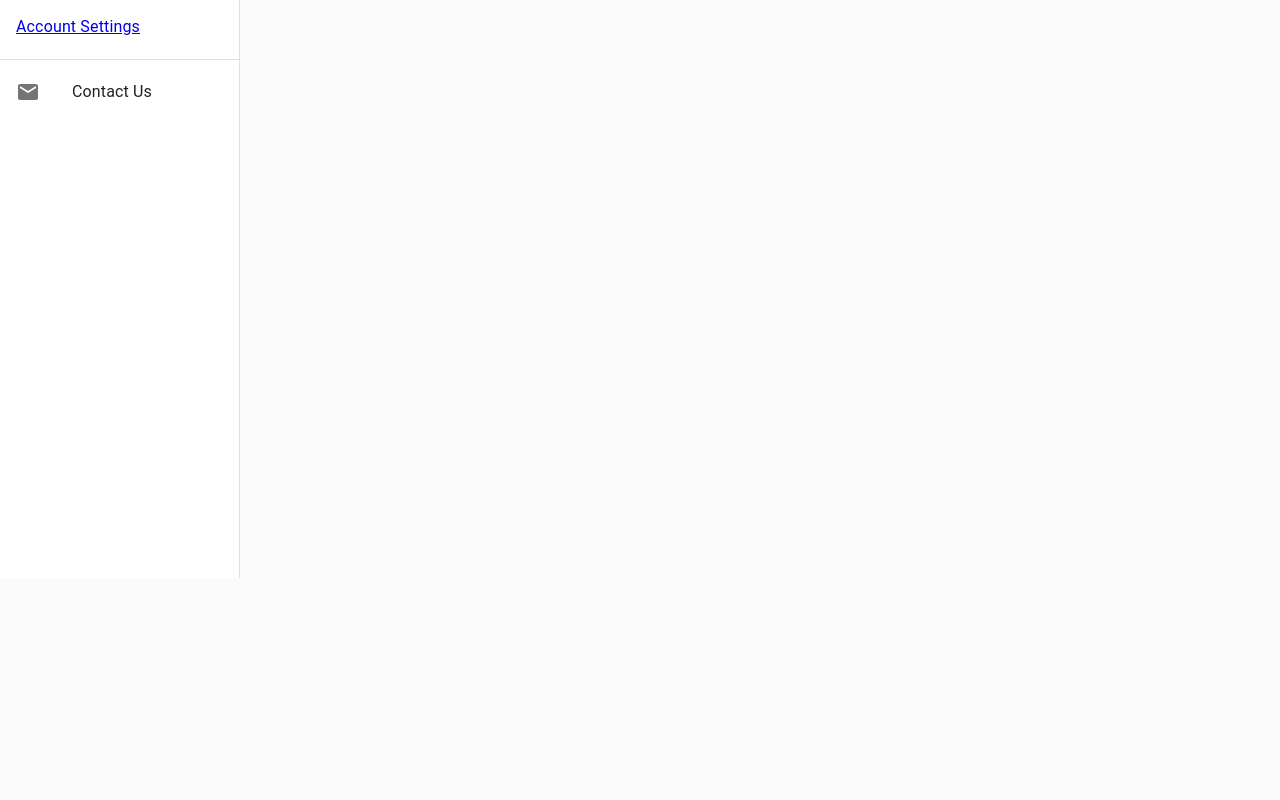
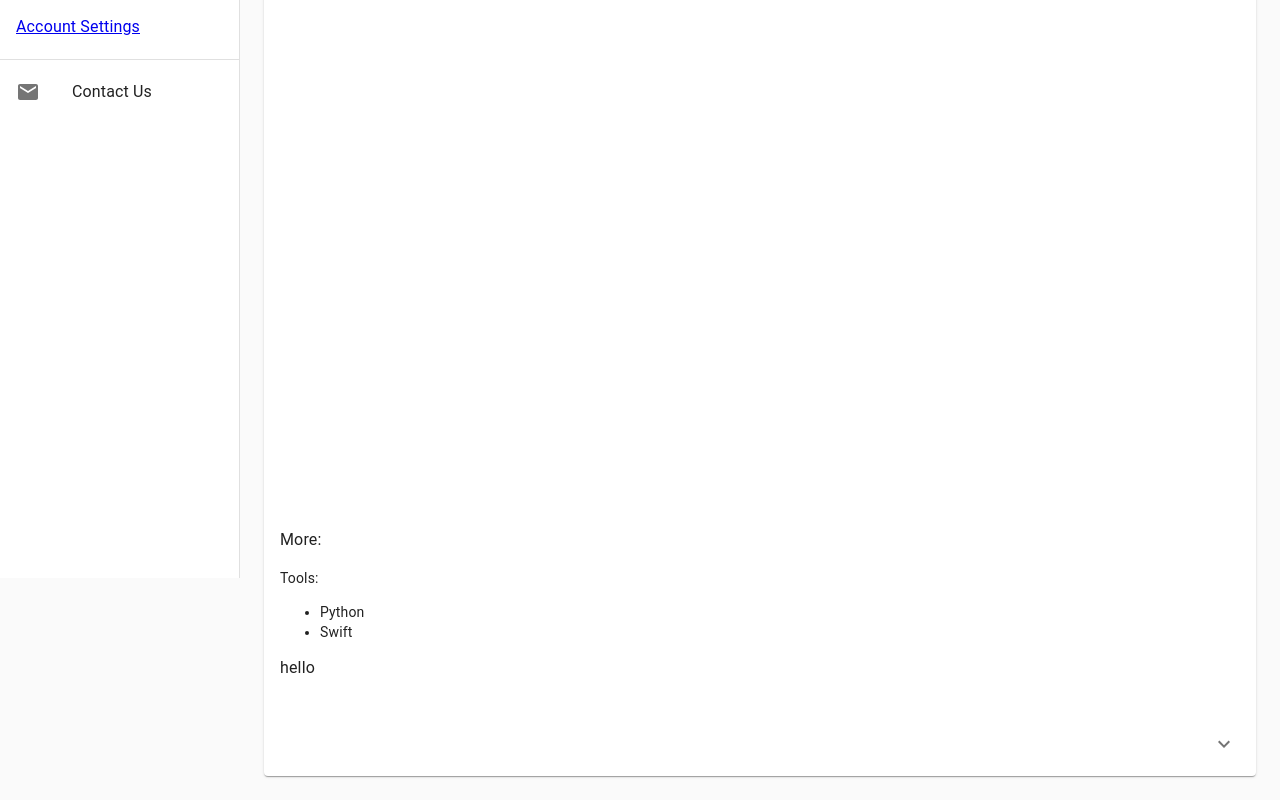
Before and after one commit to Joytaylor/WWPHacks, a React (Create React App) app in the folder wwphacks/: page /Matches in a window 1280 px wide. Shown: the part 222-1022 px from the top of the page. Before the commit the page ends 800 px from the top, so only its background shows below. Built offline with nearby package versions, Linux system fonts and the light colour scheme.

Commit message:
match cards created

```diff
--- a/wwphacks/src/App.js
+++ b/wwphacks/src/App.js
@@ -96,7 +96,7 @@ export default function PersistentDrawerLeft() {
   const handleDrawerClose = () => {
     setOpen(false);
   };
-  const setUsername = (name) => {
+  const setUsername = () => {
     setUser("Joy");
   };
 
@@ -159,7 +159,7 @@ export default function PersistentDrawerLeft() {
             {[
               ["Home", "/"],
               ["Matches", "/Matches"],
-              ["Account Settings", "./settings"],
+              ["Account Settings", "./Settings"],
             ].map((text) => (
               <Link to={text[1]}>
                 <ListItem button key={text[0]}>
--- /dev/null
+++ b/wwphacks/src/components/matchCards.js
@@ -0,0 +1,78 @@
+import React from "react";
+import { makeStyles, Theme, createStyles } from "@material-ui/core/styles";
+import clsx from "clsx";
+import Card from "@material-ui/core/Card";
+import CardHeader from "@material-ui/core/CardHeader";
+import CardMedia from "@material-ui/core/CardMedia";
+import CardContent from "@material-ui/core/CardContent";
+import CardActions from "@material-ui/core/CardActions";
+import Collapse from "@material-ui/core/Collapse";
+import IconButton from "@material-ui/core/IconButton";
+import Typography from "@material-ui/core/Typography";
+import ExpandMoreIcon from "@material-ui/icons/ExpandMore";
+
+const useStyles = makeStyles((theme) =>
+  createStyles({
+    cRoot: {},
+    media: {
+      height: 0,
+      paddingTop: "56.25%", // 16:9
+    },
+    expand: {
+      transform: "rotate(0deg)",
+      marginLeft: "auto",
+      transition: theme.transitions.create("transform", {
+        duration: theme.transitions.duration.shortest,
+      }),
+    },
+    expandOpen: {
+      transform: "rotate(180deg)",
+    },
+  })
+);
+export default function RecipeReviewCard(props) {
+  const classes = useStyles();
+  const [expanded, setExpanded] = React.useState(false);
+  const handleExpandClick = () => {
+    setExpanded(!expanded);
+  };
+
+  return (
+    <Card className={classes.cRoot}>
+      <CardHeader
+        /*action={
+              <IconButton aria-label="settings">
+                <MoreVertIcon />
+              </IconButton>
+            }*/
+        title={props.firstName}
+        subheader={props.userName}
+      />
+      <CardMedia className={classes.media} title={props.title} />
+      <CardContent>
+        <Typography paragraph>More:</Typography>
+        {props.tools != null ? "Tools:" : ""}
+        <ul>{props.tools && props.tools.map((tool) => <li>{tool}</li>)}</ul>
+        {props.explored != null ? "Explored:" : ""}
+        <ul>
+          {props.explored && props.explored.map((tool) => <li>{tool}</li>)}
+        </ul>
+
+        <Typography paragraph>{props.description}</Typography>
+      </CardContent>
+      <CardActions disableSpacing>
+        <IconButton
+          className={clsx(classes.expand, {
+            [classes.expandOpen]: expanded,
+          })}
+          onClick={handleExpandClick}
+          aria-expanded={expanded}
+          aria-label="show more"
+        >
+          <ExpandMoreIcon />
+        </IconButton>
+      </CardActions>
+      <Collapse in={expanded} timeout="auto" unmountOnExit></Collapse>
+    </Card>
+  );
+}
--- a/wwphacks/src/views/Matches.js
+++ b/wwphacks/src/views/Matches.js
@@ -1,8 +1,15 @@
 import React from "react";
+import MatchCard from "../components/matchCards";
 export default function home() {
   return (
     <div>
-      <h1> This is Matches</h1>
+      <MatchCard
+        userName="Joes"
+        firstName="Joe"
+        language="python"
+        tools={["Python", "Swift"]}
+        description="hello"
+      ></MatchCard>
     </div>
   );
 }
--- a/wwphacks/src/views/login.jsx
+++ b/wwphacks/src/views/login.jsx
@@ -1,5 +1,6 @@
 import React from "react";
 
+import TechMatch from "../images/techMatch.png";
 import "../style.css";
 //import loginImg from "../../login.svg";
 
@@ -14,7 +15,7 @@ export default class Login extends React.Component {
         <div className="header">Login</div>
         <div className="content">
           <div className="image">
-            <img />
+            <img scr={TechMatch} alt="" />
           </div>
           <div className="form">
             <div className="form-group">
```
